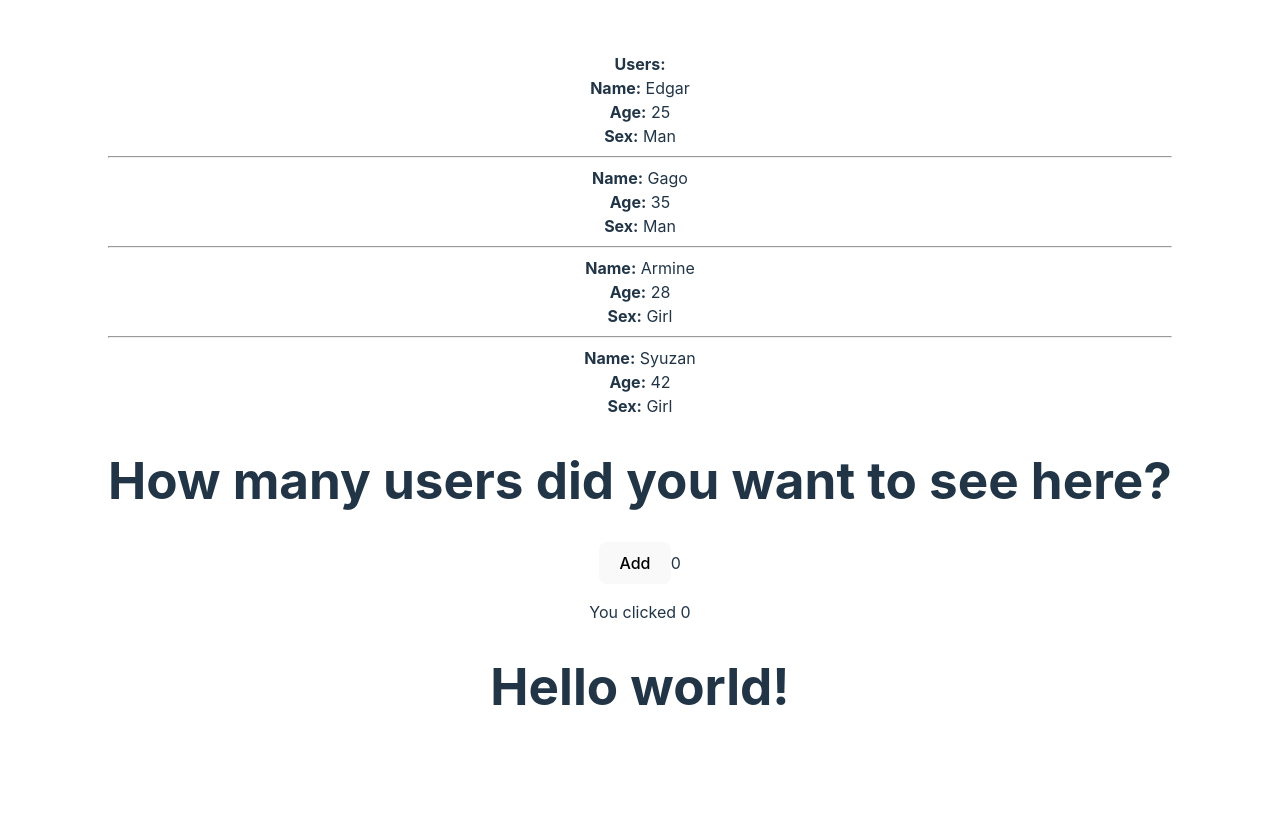
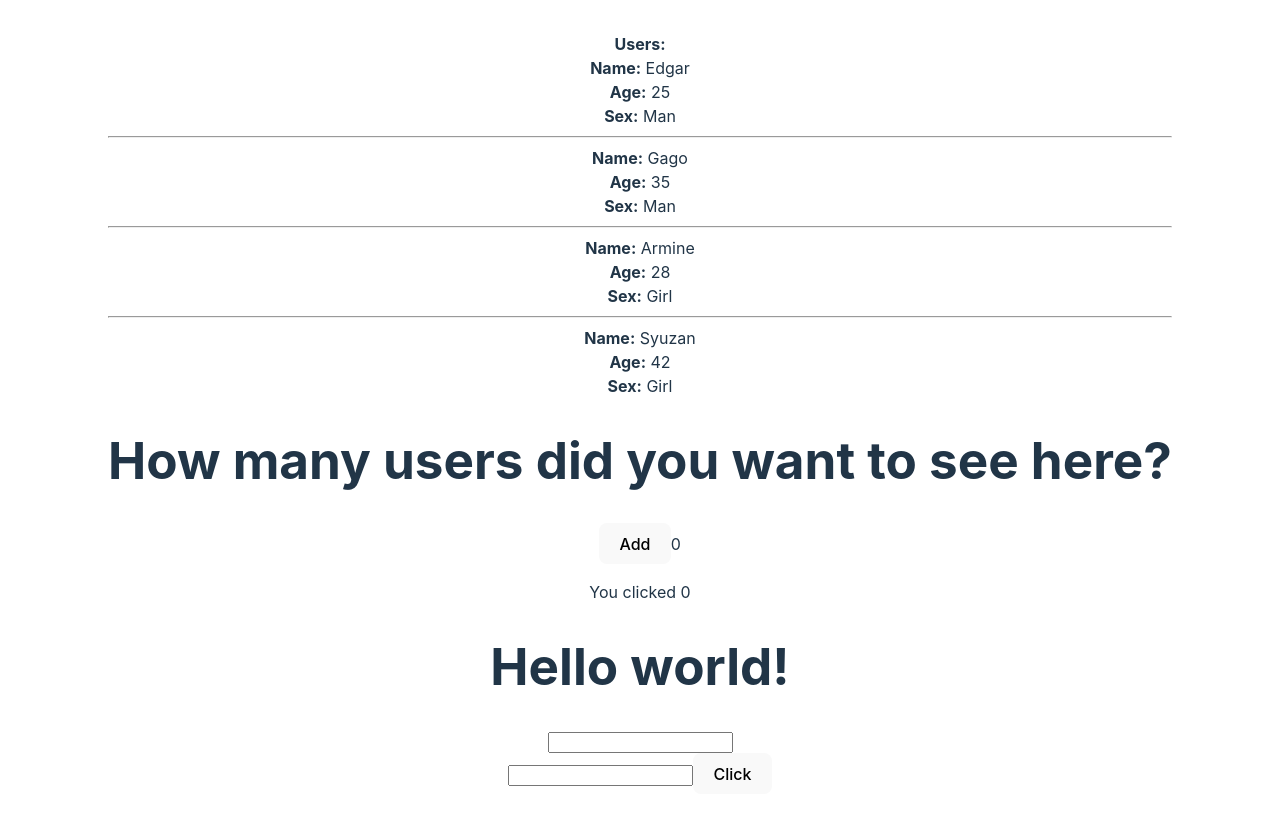
Before and after one commit to Edgar0914/ref_react, a React (Vite) app: page / in a window 1280 px wide. Shown: the top 818 px of the page. Built offline with nearby package versions, Linux system fonts and the light colour scheme.

Commit message:
Change 27.10

```diff
--- a/src/App.jsx
+++ b/src/App.jsx
@@ -5,10 +5,27 @@ import "./App.css";
 
 
 function App() {
+  const [name,setName] = useState("");
+  const [age, setAge] = useState("")
+  const changeAge = (event)=>{
+    setAge(event.target.value)
+
+  }
+  const changeName = (event)=>{
+    setName(event.target.value)
+  }
+  const onSub = (event)=>{
+    event.preventDefault();
+    alert (`My name is ${name} ang i am ${age}`)
+  }
     return <>
   <Header />
   <div><h1>Hello world!</h1></div>
-
+  <form action="" onSubmit={onSub}>
+    <input type="text" value={name} onChange={changeName} /> <br />
+    <input type="text" value={age} onChange={changeAge} />
+    <button type="submit">Click</button>
+  </form>
   </>;
 }
 
```
